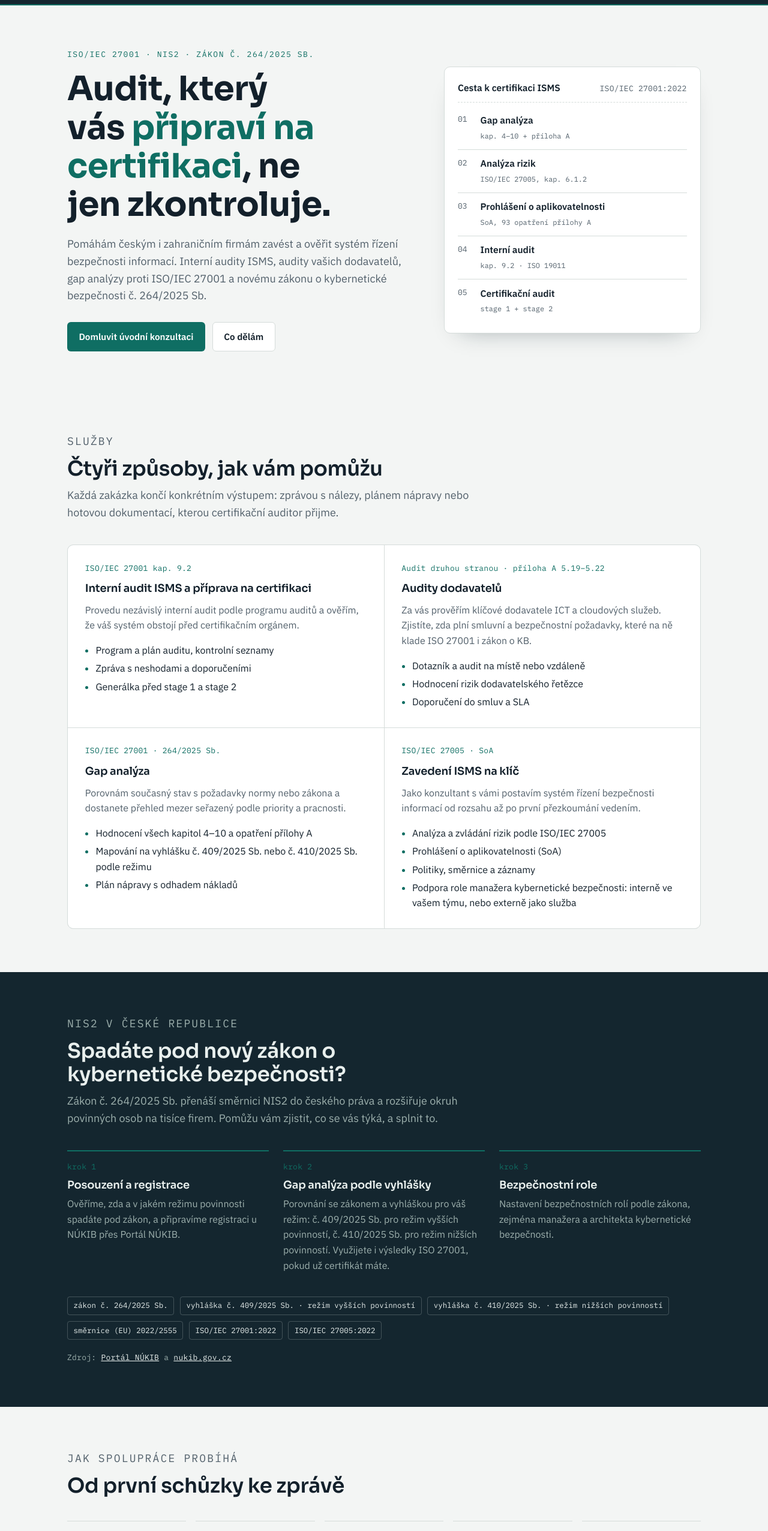
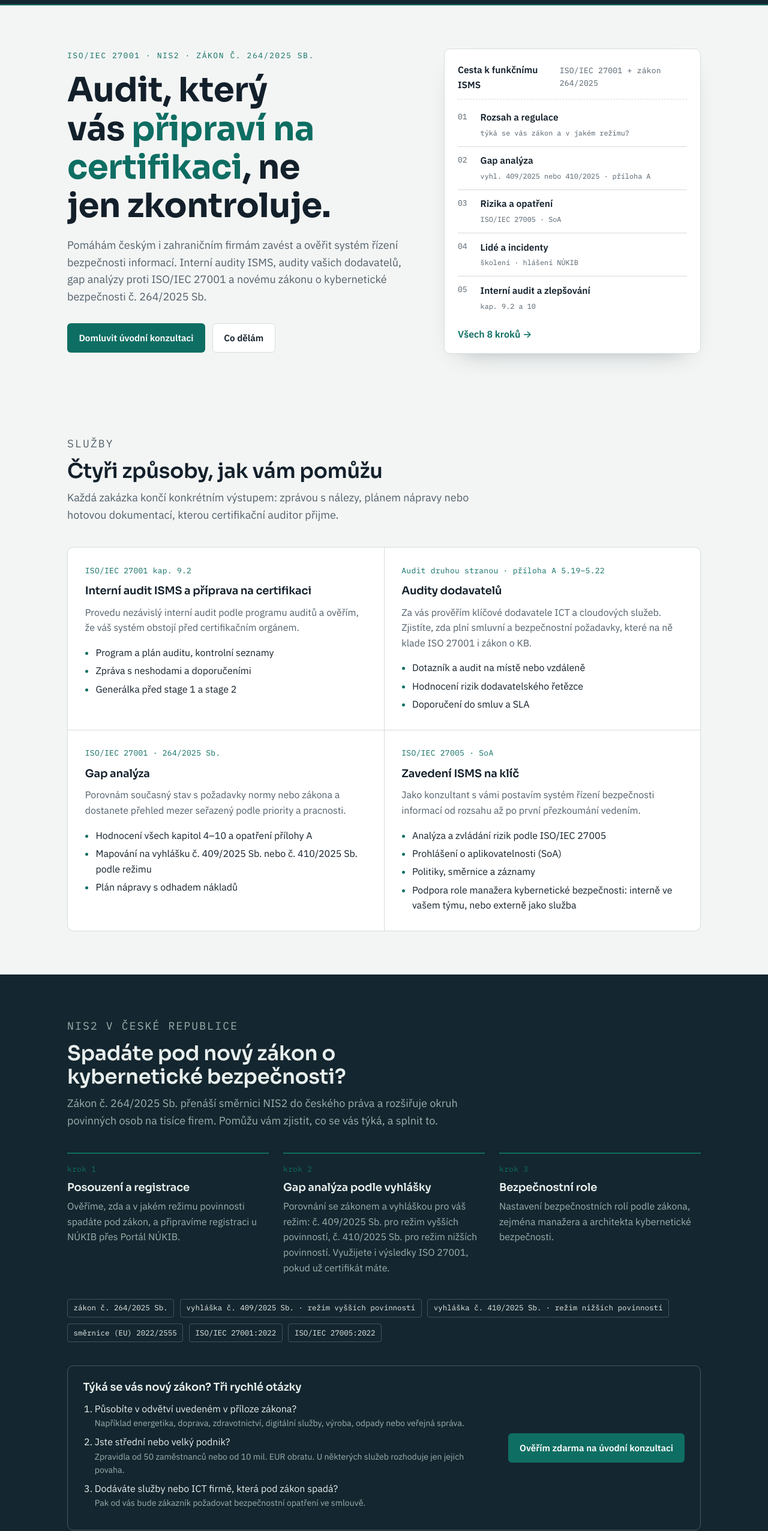
Before and after one commit to vrobemar/ismspartner.cz, a plain HTML site: page index.html in a window 1280 px wide. Shown: the part 59-2612 px from the top of the page at 60% size. Drawn offline with Linux system fonts and the light colour scheme.

Commit message:
Replace hero box with ISMS path summary and add law quick-check block
Co-Authored-By: Claude Opus 5.5 <noreply@anthropic.com>
Claude-Session: https://claude.ai/code/session_01Rg2rnCBgHF51ApZNxFpjtY

```diff
--- a/index.html
+++ b/index.html
@@ -152,6 +152,15 @@ section{padding-block:4.5rem}
 
 footer{border-top:1px solid var(--line);padding-block:2rem;color:var(--muted);font-size:.85rem}
 footer .wrap{display:flex;flex-wrap:wrap;justify-content:space-between;gap:1rem}
+.trail-more{display:inline-block;margin-top:.8rem;font-weight:600;color:var(--accent);text-decoration:none}
+.trail-more:hover{text-decoration:underline}
+.check{margin-top:2.4rem;border:1px solid rgba(232,239,237,.25);border-radius:10px;padding:1.6rem;display:grid;grid-template-columns:1fr auto;gap:1.5rem;align-items:center}
+.check h3{margin:0 0 .8rem;color:var(--seal-fg)}
+.check ol{margin:0;padding-left:1.2rem;color:var(--seal-fg)}
+.check li{margin:.45rem 0}
+.check li span{display:block;font-size:.88rem;color:var(--seal-muted)}
+.check .btn{white-space:nowrap}
+@media (max-width:720px){.check{grid-template-columns:1fr}}
 </style>
 </head>
 <body>
@@ -184,15 +193,16 @@ footer .wrap{display:flex;flex-wrap:wrap;justify-content:space-between;gap:1rem}
           <a class="btn btn-ghost" href="#sluzby">Co dělám</a>
         </div>
       </div>
-      <aside class="trail" aria-label="Typická cesta k certifikaci">
-        <div class="trail-head"><strong>Cesta k certifikaci ISMS</strong><span class="mono" style="color:var(--muted)">ISO/IEC 27001:2022</span></div>
+      <aside class="trail" aria-label="Cesta k funkčnímu ISMS">
+        <div class="trail-head"><strong>Cesta k funkčnímu ISMS</strong><span class="mono" style="color:var(--muted)">ISO/IEC 27001 + zákon 264/2025</span></div>
         <ol>
-          <li><span class="n">01</span><div><strong>Gap analýza</strong><span class="ref">kap. 4–10 + příloha A</span></div></li>
-          <li><span class="n">02</span><div><strong>Analýza rizik</strong><span class="ref">ISO/IEC 27005, kap. 6.1.2</span></div></li>
-          <li><span class="n">03</span><div><strong>Prohlášení o aplikovatelnosti</strong><span class="ref">SoA, 93 opatření přílohy A</span></div></li>
-          <li><span class="n">04</span><div><strong>Interní audit</strong><span class="ref">kap. 9.2 · ISO 19011</span></div></li>
-          <li><span class="n">05</span><div><strong>Certifikační audit</strong><span class="ref">stage 1 + stage 2</span></div></li>
+          <li><span class="n">01</span><div><strong>Rozsah a regulace</strong><span class="ref">týká se vás zákon a v jakém režimu?</span></div></li>
+          <li><span class="n">02</span><div><strong>Gap analýza</strong><span class="ref">vyhl. 409/2025 nebo 410/2025 · příloha A</span></div></li>
+          <li><span class="n">03</span><div><strong>Rizika a opatření</strong><span class="ref">ISO/IEC 27005 · SoA</span></div></li>
+          <li><span class="n">04</span><div><strong>Lidé a incidenty</strong><span class="ref">školení · hlášení NÚKIB</span></div></li>
+          <li><span class="n">05</span><div><strong>Interní audit a zlepšování</strong><span class="ref">kap. 9.2 a 10</span></div></li>
         </ol>
+        <a class="trail-more" href="cesta-k-isms.html">Všech 8 kroků →</a>
       </aside>
     </div>
   </div>
@@ -247,6 +257,17 @@ footer .wrap{display:flex;flex-wrap:wrap;justify-content:space-between;gap:1rem}
       </div>
       <div class="statute" aria-label="Předpisy">
         <span>zákon č. 264/2025 Sb.</span><span>vyhláška č. 409/2025 Sb. · režim vyšších povinností</span><span>vyhláška č. 410/2025 Sb. · režim nižších povinností</span><span>směrnice (EU) 2022/2555</span><span>ISO/IEC 27001:2022</span><span>ISO/IEC 27005:2022</span>
+      </div>
+      <div class="check" aria-label="Rychlý test">
+        <div>
+          <h3>Týká se vás nový zákon? Tři rychlé otázky</h3>
+          <ol>
+            <li>Působíte v odvětví uvedeném v příloze zákona?<span>Například energetika, doprava, zdravotnictví, digitální služby, výroba, odpady nebo veřejná správa.</span></li>
+            <li>Jste střední nebo velký podnik?<span>Zpravidla od 50 zaměstnanců nebo od 10 mil. EUR obratu. U některých služeb rozhoduje jen jejich povaha.</span></li>
+            <li>Dodáváte služby nebo ICT firmě, která pod zákon spadá?<span>Pak od vás bude zákazník požadovat bezpečnostní opatření ve smlouvě.</span></li>
+          </ol>
+        </div>
+        <a class="btn btn-primary" href="#kontakt">Ověřím zdarma na úvodní konzultaci</a>
       </div>
       <p class="mono" style="margin-top:1.2rem;color:var(--seal-muted)">Zdroj: <a href="https://portal.nukib.gov.cz" style="color:var(--seal-fg)">Portál NÚKIB</a> a <a href="https://nukib.gov.cz" style="color:var(--seal-fg)">nukib.gov.cz</a></p>
     </div>
```
